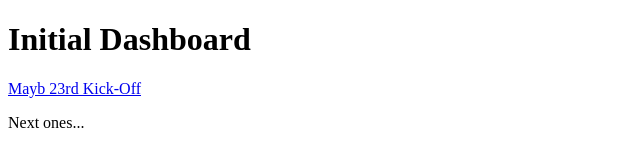
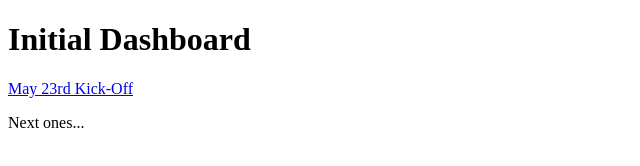
Before and after one commit to MicaelaMelim98/DashboardMS, a plain HTML site: page index.html in a window 1280 px wide. Shown: the full height of the page, 0-640 px from the left. Drawn offline with Linux system fonts and the light colour scheme.

Commit message:
Update index.html

```diff
--- a/index.html
+++ b/index.html
@@ -3,7 +3,7 @@
 <body>
 <title> Micaela´s Dashboards</title>
 <h1>Initial Dashboard</h1>
-  <p><a href = "../initial_code/index.html">Mayb 23rd Kick-Off </a>
+  <p><a href = "/initial_code/index.html">May 23rd Kick-Off </a>
  <p>Next ones...</p>
 
 </body>
```
